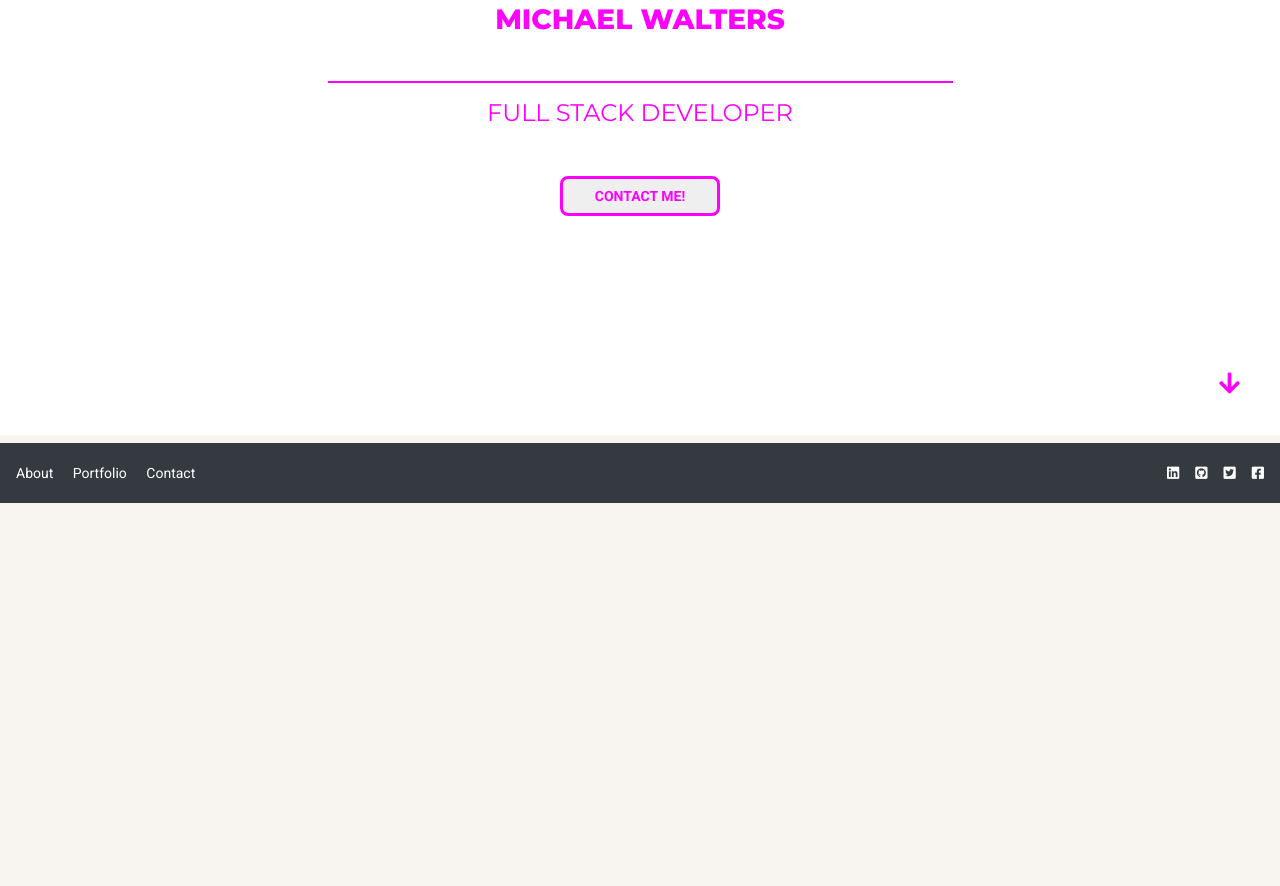
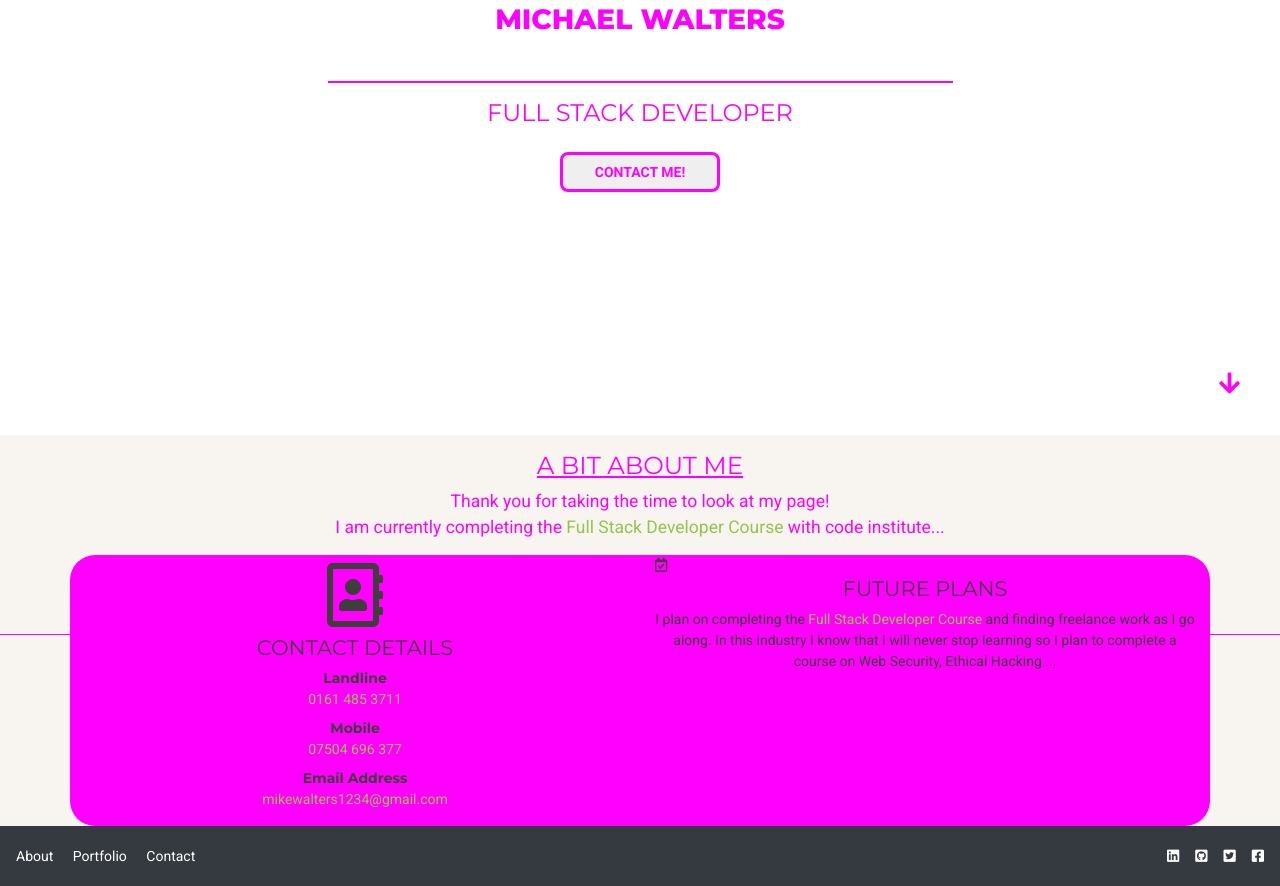
Before and after one commit to Code-Institute-Submissions/Milestone-1-Online-Resume, a plain HTML site: page index.html in a window 1280 px wide. Shown: the part 362-1248 px from the top of the page. Before the commit the page ends 865 px from the top, so only its background shows below. Drawn offline with nearby package versions, Linux system fonts and the light colour scheme.

Commit message:
added contact details and future plans section. Still yet to complete styling of this section

```diff
--- a/assets/css/style.css
+++ b/assets/css/style.css
@@ -69,11 +69,11 @@ animation: fadeIn  ease-out 4s;
 }
 
 .nav-item a:hover {
-    border-bottom: 1px solid#7510F7;
+    border-bottom: 1px solid#FF00FF;
 }
 
 .code-icon:hover {
-    color: #7510F7;
+    color: #FF00FF;
 }
 
 /*Landing Page Background-image*/
@@ -143,7 +143,7 @@ animation: fadeIn  ease-out 4s;
 /*Contact button*/
 
 #contact-button-container {
-    margin-top: 2.5rem;
+    margin-top: 1rem;
 }
 
 #contact-me-button {
@@ -189,6 +189,62 @@ animation: fadeIn  ease-out 4s;
     font-size: 1.75rem;
 }
 
+/*Summary*/
+
+.summary-container {
+    min-width: 95vw;
+    min-height: 23vh;
+    margin-top: 1rem;
+    border-bottom: 1px solid #FF00FF;
+}
+
+@media only screen and (max-width: 823px) and (orientation: landscape) {
+    .summary-container {
+        margin-bottom: 0rem;
+    }
+}
+
+.summary {
+    color:#FF00FF;
+}
+
+#summary-header {
+    text-decoration: underline;
+}
+
+.summary-text {
+    margin: 0.5rem;
+}
+
+/*Contact Details*/
+
+.contact-details-future-plans {
+    margin-top: -5rem;
+    background-color: #FF00FF;
+    border-radius: 25px;
+}
+
+@media only screen and (max-width: 823px) {
+   .contact-details-future-plans {
+       margin-top: 0rem;
+   }
+}
+
+.contact-icon {
+    font-size: 4rem;
+    margin-top: 0.5rem;
+}
+
+.contact-details-container {
+    width: 50%;
+    text-align: center;
+}
+
+.contact-details-header, .future-plans-header {
+    margin-top: 0.5rem;
+    margin-bottom: 0.5rem;
+}
+
 
 /*Footer*/
 
--- a/index.html
+++ b/index.html
@@ -60,8 +60,51 @@
             </div>
         </div>
     </div>
-    <a class="down-arrow" href="#"><i id="down-arrow" class="fas fa-arrow-down"></i></a>
+    <a class="down-arrow" href="#summary-header"><i id="down-arrow" class="fas fa-arrow-down"></i></a>
 </div>
+
+<!--Summary-->
+<div class="container-fluid summary-container">
+    <div class="row">
+        <div class="col summary">
+            <h3 class="text-center uppercase" id="summary-header">A bit about me</h3>
+            <p class="text-center lead summary-text">
+                Thank you for taking the time to look at my page!
+                <br>
+                I am currently completing the <a href="https://codeinstitute.net/">Full Stack Developer Course</a> with code institute...
+            </p>
+        </div>
+    </div>
+</div>
+
+
+<!--Contact Details-->
+
+<div class="container contact-details-future-plans">
+    <div class="row">
+        <div class="col-12 col-lg-6 contact-details-container">
+            <i class="far fa-address-book contact-icon text-center"></i>
+            <h4 class="uppercase text-center contact-details-header">Contact Details</h4>
+            <dl class="text-center">
+                <dt>Landline</dt>
+                <dd><a href="tel:01614853711">0161 485 3711</a></dd>
+                <dt>Mobile</dt>
+                <dd><a href="tel:07504696377">07504 696 377</a></dd>
+                <dt>Email Address</dt>
+                <dd><a href="mailto:mikewalters1234@gmail.com">mikewalters1234@gmail.com</a></dd>
+            </dl>
+        </div>
+        <div class="col-12 col-md-12 col-lg-6 future-plans-container">
+            <i class="far fa-calendar-check calendar-icon"></i>
+            <h4 class="uppercase text-center" id="future-plans-header">Future Plans</h4>
+            <p class="text-center future-plans">
+            I plan on completing the <a href="https://codeinstitute.net/">Full Stack Developer Course</a> and finding freelance work as I go along.
+            In this industry I know that I will never stop learning so I plan to complete a course on Web Security, Ethical Hacking ...
+            </p>
+        </div>
+    </div>
+</div>
+
 
 <!--Footer-->
 <footer>
```
